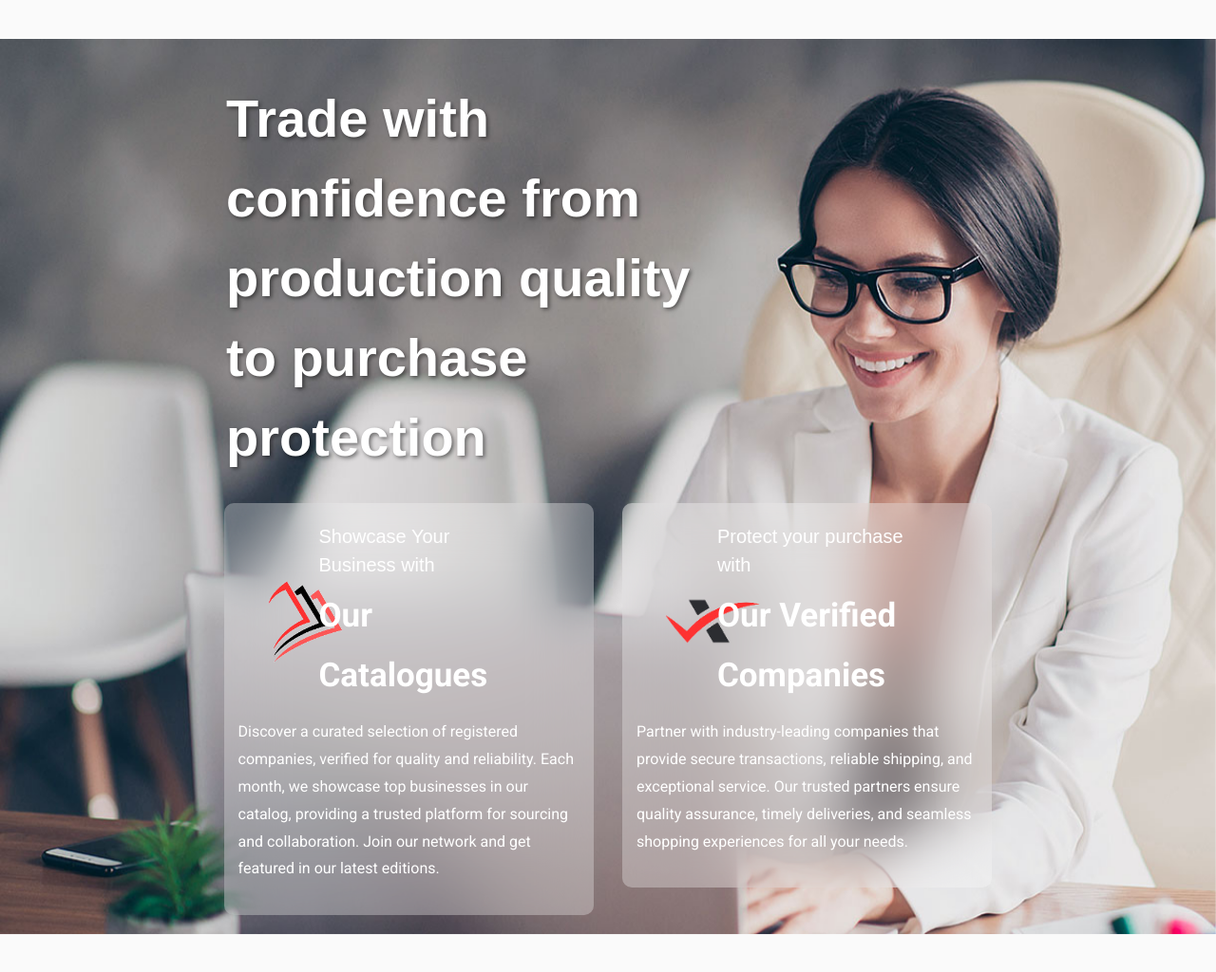
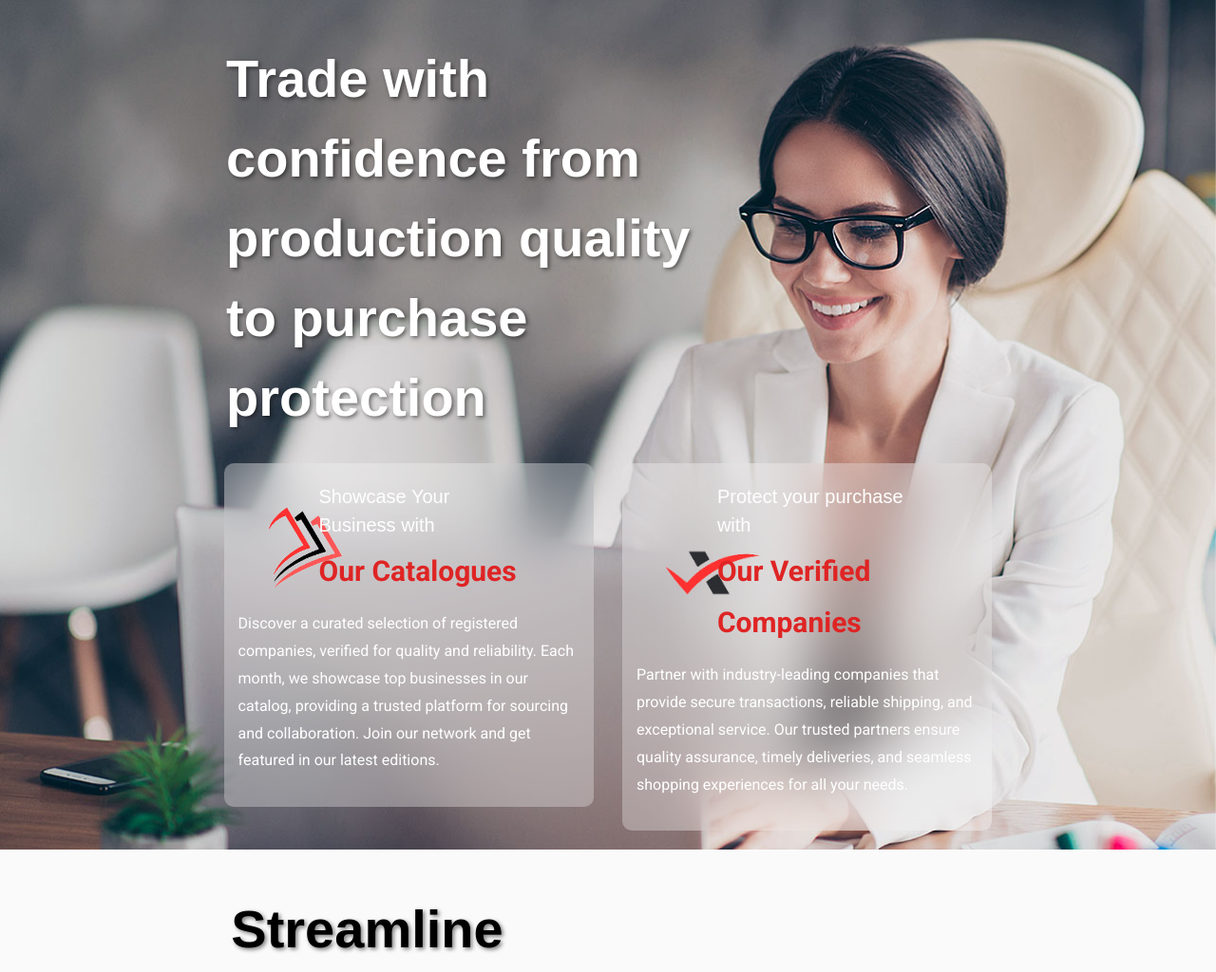
Before and after one commit to mohammadrezaaghaei1998/sohof, a Django app: page / in a window 1280 px wide. Shown: the part 2712-3736 px from the top of the page at 95% size. Run offline with Django 5.2, Linux system fonts and the light colour scheme; data comes from the database, SQL or seed files in the repository; some libraries are stand-ins or nearby versions.

Commit message:
Update style.css

```diff
--- a/static/assets/css/style.css
+++ b/static/assets/css/style.css
@@ -563,8 +563,8 @@
 }
 
  p.custom-card-text {
-  color: #fff;
-  font-size: 35px;
+  color: #df2424;
+  font-size: 30px;
   font-weight: bold;
 }
 
@@ -1257,7 +1257,7 @@
 .card-product-detail, .second-card {
   margin-top: 50px;
   background: #ffffff;
-  padding: 3em;
+  /* padding: 3em; */
   line-height: 1.5em;
   border-radius: 25px;
   box-shadow: 10px 10px 20px rgba(0, 0, 0, 0.2), -10px -10px 20px rgba(255, 255, 255, 0.5);
@@ -2283,8 +2283,8 @@
 	font-size: 2rem;
 	column-span: all;
 	padding: 1rem;
-	width: fit-content;
-	max-width: 75%;
+	/* width: fit-content; */
+	/* max-width: 75%; */
 }
 
 
```
